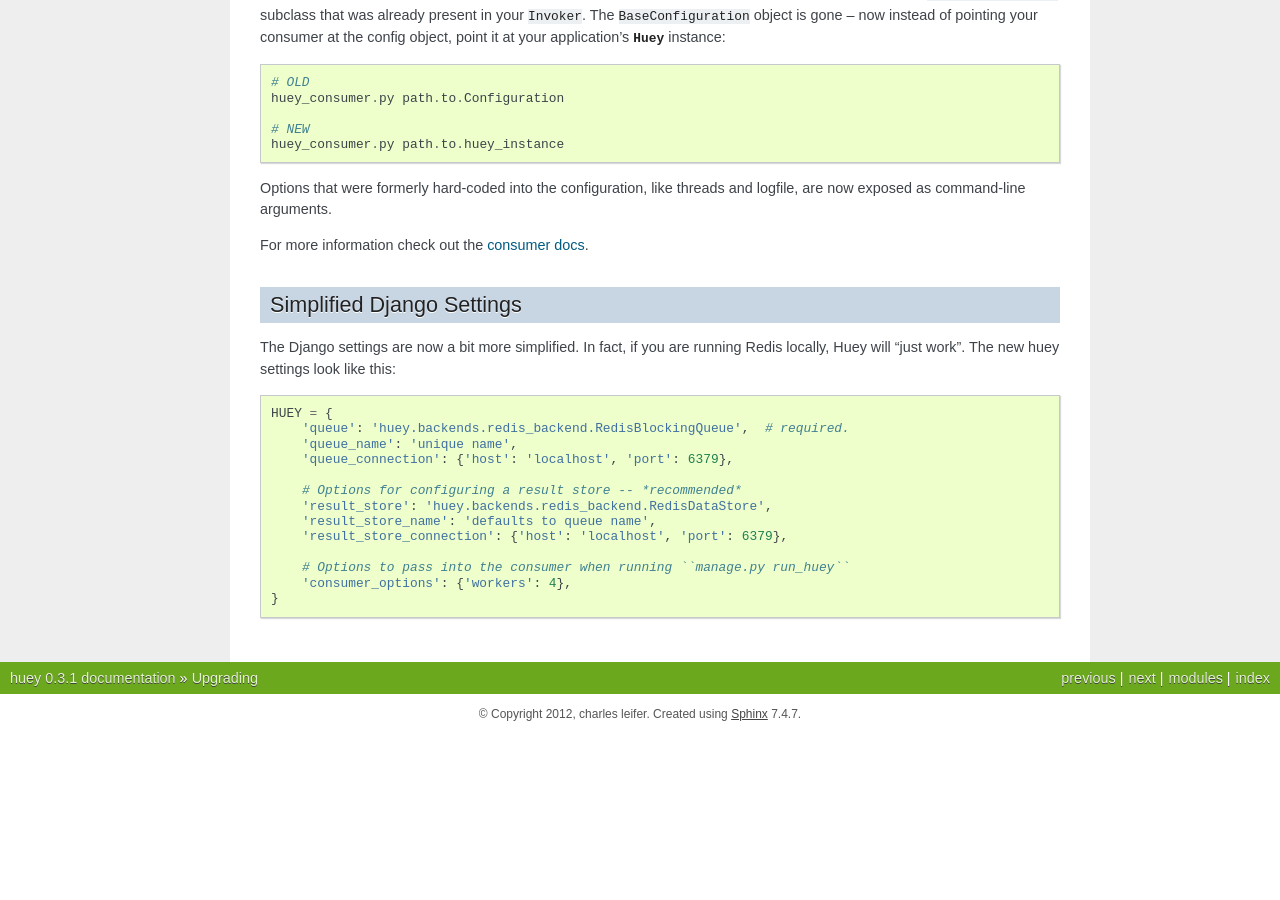
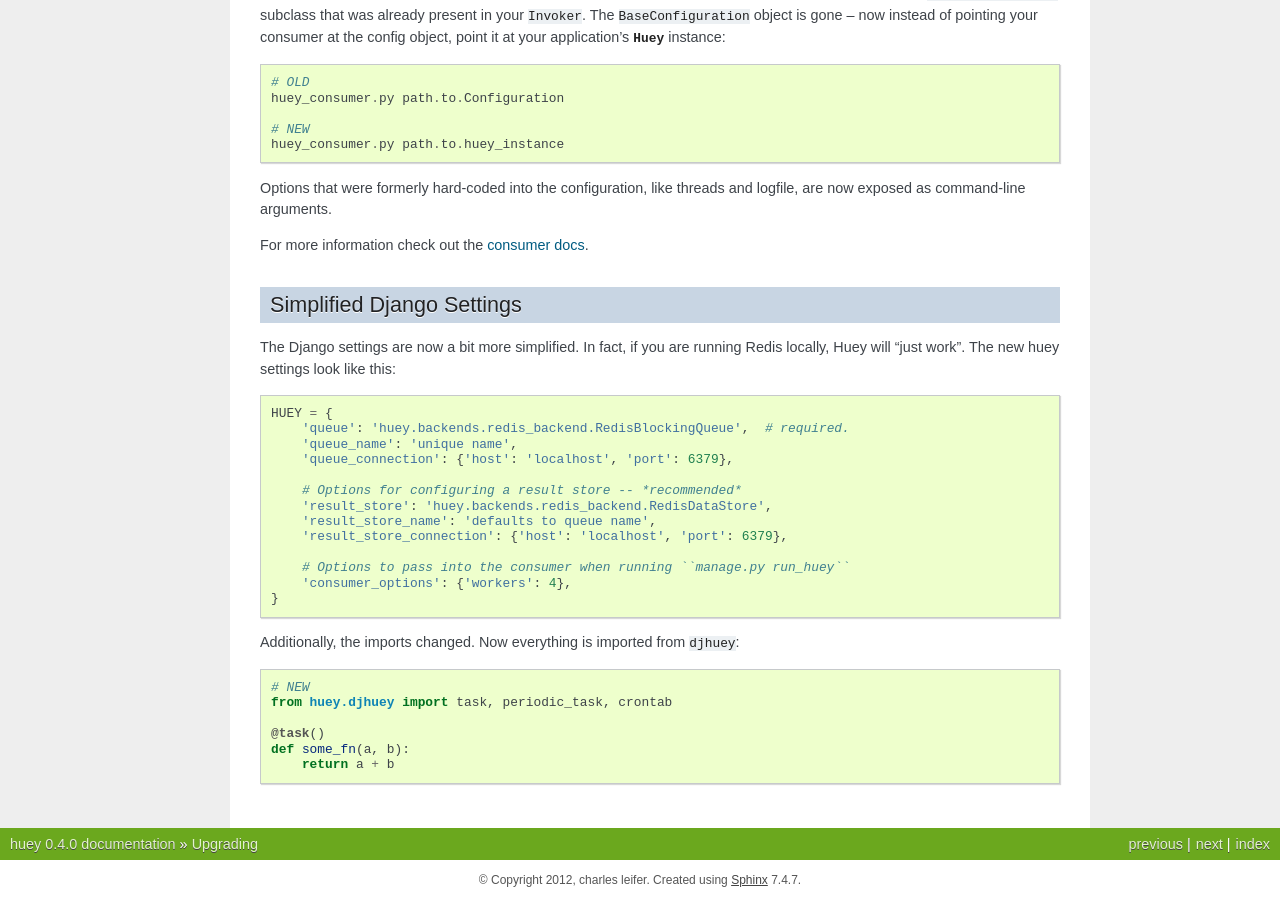
Before and after one commit to coleifer/huey, a Sphinx documentation site: the page built from docs/upgrading.rst, in a window 1280 px wide and 900 px high, scrolled down 1014 px. Built offline with Sphinx 7.4.7, drawn with Linux system fonts in a browser that asks for light colours; before the commit the page ends 1748 px from its top, so only the background shows below that; some of the changed text lies outside the part shown.

Commit message:
Fixes to docs.

```diff
--- a/docs/api.rst
+++ b/docs/api.rst
@@ -16,8 +16,6 @@ lowest-level interfaces, the :py:class:`BaseQueue` and :py:class:`BaseDataStore`
 
 Function decorators and helpers
 -------------------------------
-
-.. py:module:: huey.api
 
 .. py:class:: Huey(queue[, result_store=None[, store_none=False[, always_eager=False[, schedule_key='schedule']]]])
 
@@ -59,7 +57,7 @@ Function decorators and helpers
             # do a backup every day at 3am
             return
 
-    .. py: method:: task([retries=0[, retry_delay=0[, retries_as_argument=False]]])
+    .. py:method:: task([retries=0[, retry_delay=0[, retries_as_argument=False]]])
 
         Function decorator that marks the decorated function for processing by the
         consumer. Calls to the decorated function will do the following:
@@ -454,8 +452,6 @@ Redis implementation
 All the following use the `python redis driver <https://github.com/andymccurdy/redis-py>`_
 written by Andy McCurdy.
 
-.. py:module:: huey.backends.redis_backend
-
 .. py:class:: RedisQueue(name, **connection)
 
     Does a simple ``RPOP`` to pull messages from the queue, meaning that it polls.
--- a/docs/conf.py
+++ b/docs/conf.py
@@ -48,9 +48,9 @@ copyright = u'2012, charles leifer'
 # built documents.
 #
 # The short X.Y version.
-version = '0.3.1'
+version = '0.4.0'
 # The full version, including alpha/beta/rc tags.
-release = '0.3.1'
+release = '0.4.0'
 
 # The language for content autogenerated by Sphinx. Refer to documentation
 # for a list of supported languages.
--- a/docs/upgrading.rst
+++ b/docs/upgrading.rst
@@ -97,3 +97,14 @@ Redis locally, Huey will "just work".  The new huey settings look like this:
         # Options to pass into the consumer when running ``manage.py run_huey``
         'consumer_options': {'workers': 4},
     }
+
+Additionally, the imports changed.  Now everything is imported from ``djhuey``:
+
+.. code-block:: python
+
+    # NEW
+    from huey.djhuey import task, periodic_task, crontab
+
+    @task()
+    def some_fn(a, b):
+        return a + b
```
Also changed, not shown: docs/getting-started.rst (+6 -6 lines).
